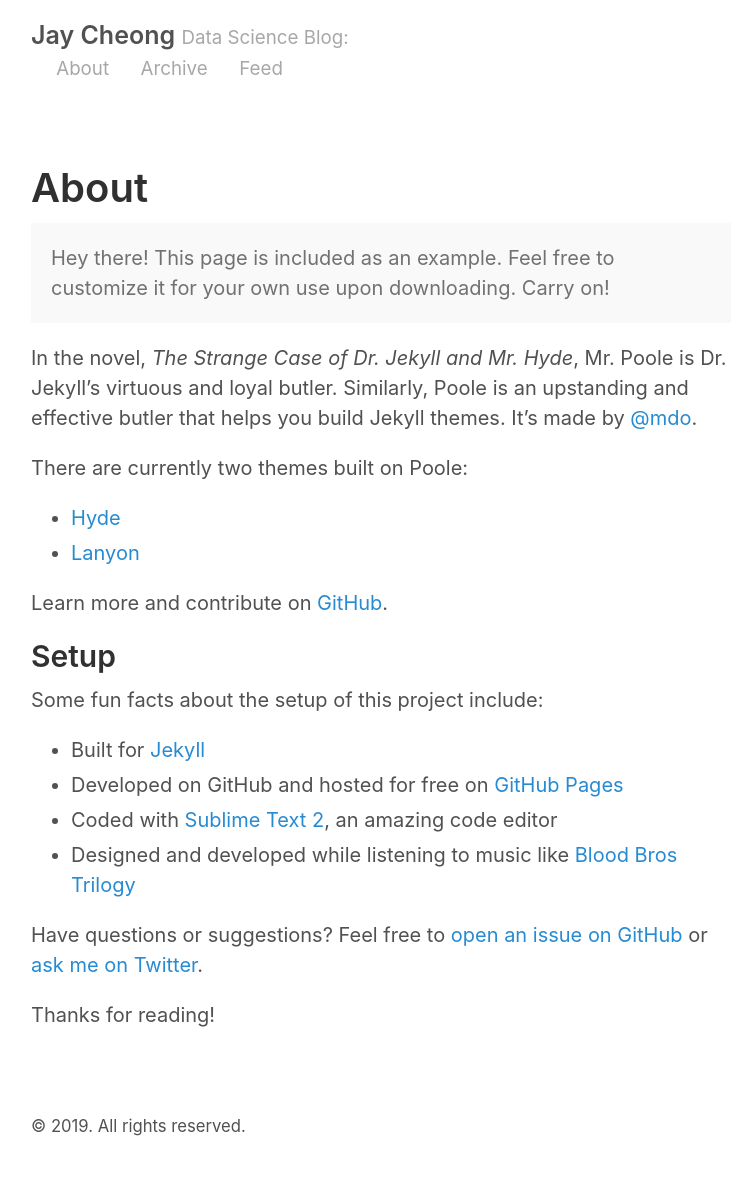
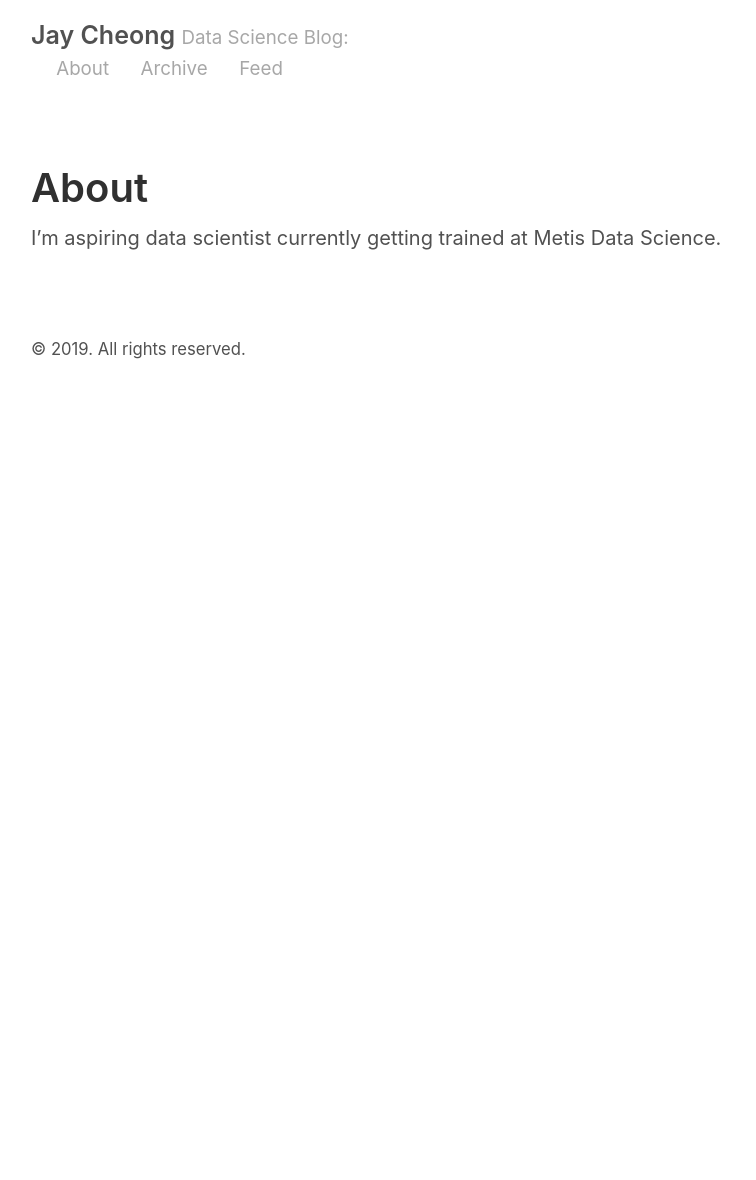
Before and after one commit to yawjyec/yawjyec.github.io, a Jekyll site: the page built from about.md, in a window 1280 px wide. Shown: the whole page, without its empty margins (259-1015 px from the left). Built offline with Jekyll 4.4.1, drawn with Linux system fonts in a browser that asks for light colours; after the commit the page ends 900 px from its top, so only the background shows below that.

Commit message:
Updated with my info

```diff
--- a/about.md
+++ b/about.md
@@ -3,28 +3,4 @@ layout: page
 title: About
 ---
 
-<p class="message">
-  Hey there! This page is included as an example. Feel free to customize it for your own use upon downloading. Carry on!
-</p>
-
-In the novel, *The Strange Case of Dr. Jekyll and Mr. Hyde*, Mr. Poole is Dr. Jekyll's virtuous and loyal butler. Similarly, Poole is an upstanding and effective butler that helps you build Jekyll themes. It's made by [@mdo](https://twitter.com/mdo).
-
-There are currently two themes built on Poole:
-
-* [Hyde](http://hyde.getpoole.com)
-* [Lanyon](http://lanyon.getpoole.com)
-
-Learn more and contribute on [GitHub](https://github.com/poole).
-
-## Setup
-
-Some fun facts about the setup of this project include:
-
-* Built for [Jekyll](http://jekyllrb.com)
-* Developed on GitHub and hosted for free on [GitHub Pages](https://pages.github.com)
-* Coded with [Sublime Text 2](http://sublimetext.com), an amazing code editor
-* Designed and developed while listening to music like [Blood Bros Trilogy](https://soundcloud.com/maddecent/sets/blood-bros-series)
-
-Have questions or suggestions? Feel free to [open an issue on GitHub](https://github.com/poole/poole/issues/new) or [ask me on Twitter](https://twitter.com/mdo).
-
-Thanks for reading!
+I’m aspiring data scientist currently getting trained at Metis Data Science.
```
